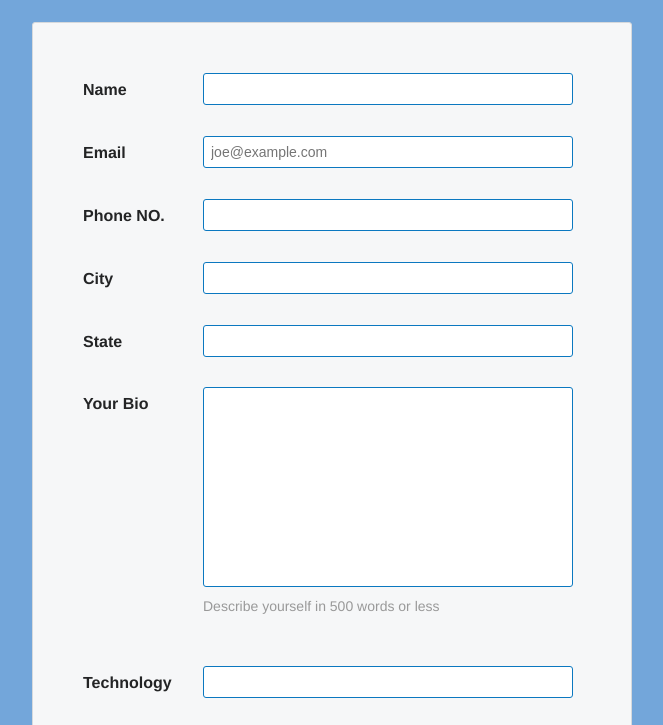
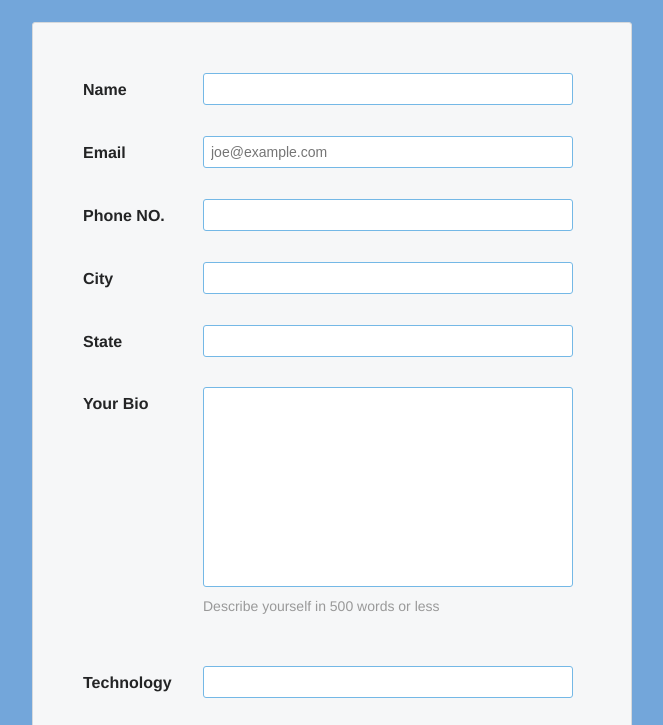
Before and after one commit to datacodeLearn/call-for-speakers-form, a plain HTML site: page index.html in a window 1280 px wide. Shown: the part 511-1236 px from the top of the page, without its empty margins (308-971 px from the left). Drawn offline with Linux system fonts and the light colour scheme.

Commit message:
response

```diff
--- a/css/registration.css
+++ b/css/registration.css
@@ -56,7 +56,7 @@
   .form-row input[type='text'],
   .form-row input[type='email']{
     background-color: #FFFFFF;
-    border: 1px solid #0b78c0;
+    border: 1px solid #74b8e6;
     border-radius: 3px;
     width: 100%;
     padding: 7px;
@@ -107,7 +107,7 @@
     font-family: "Helvetica", "Arial", sans-serif;
     font-size: 14px;
 
-    border: 1px solid  #0b78c0;
+    border: 1px solid  #74b8e6;
     border-radius: 3px;
 
     min-height: 200px;
```
